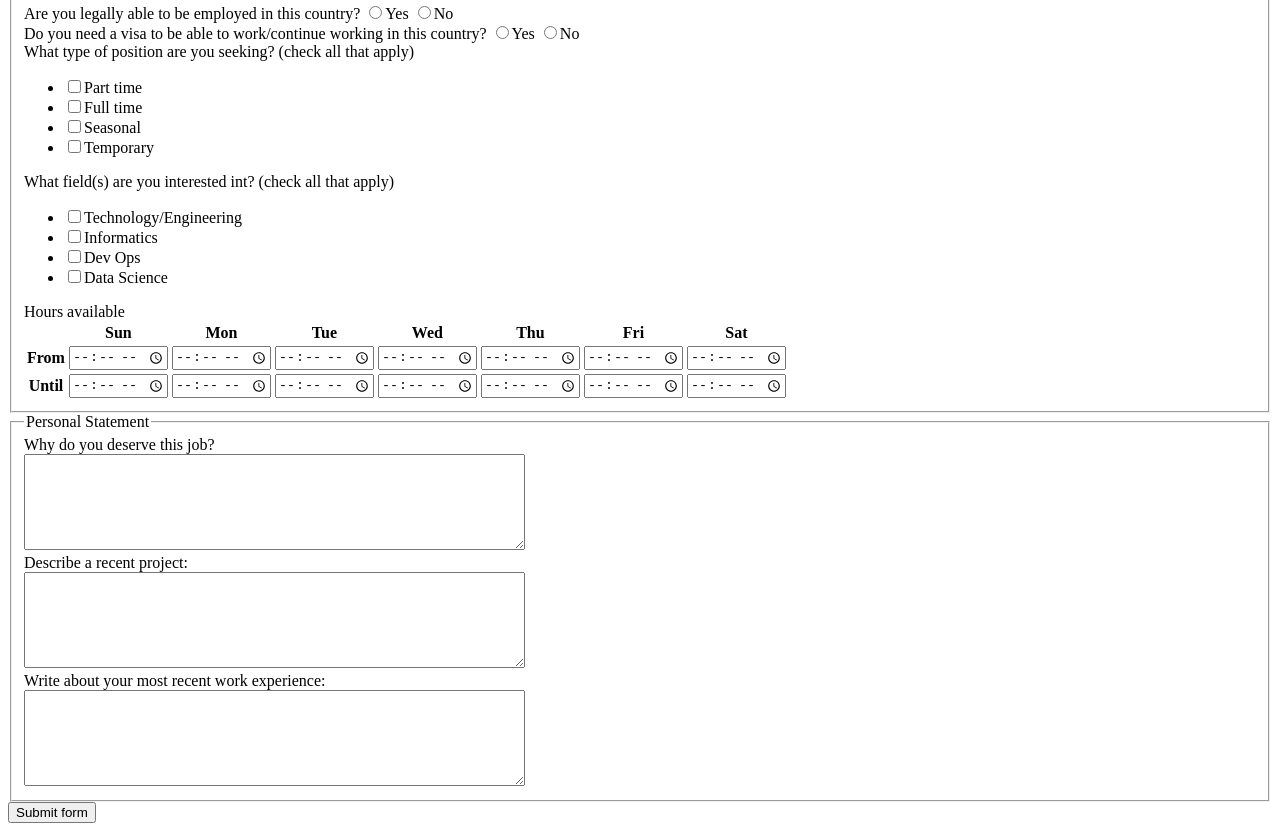
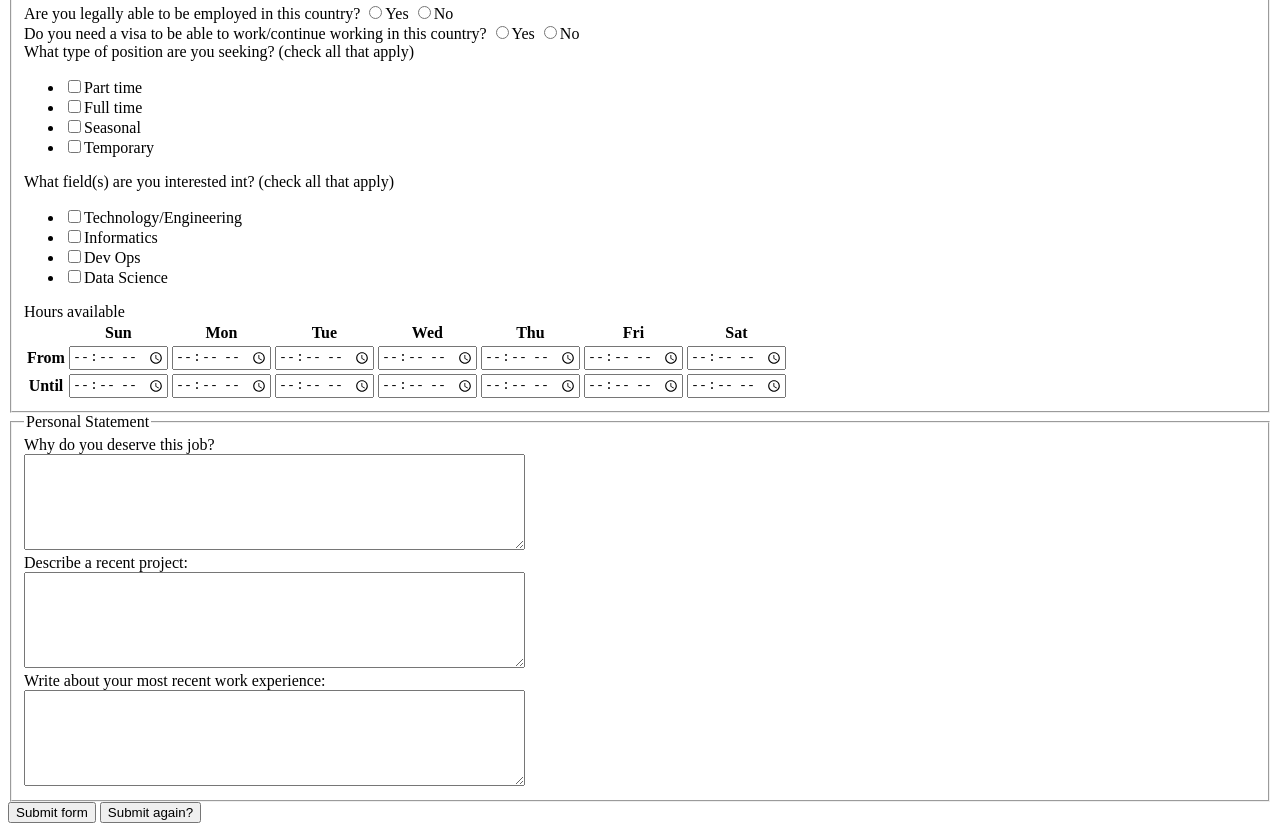
Before and after one commit to jseery-2076714/jseery-2076714.github.io, a plain HTML site: page jobApplicationForm.html in a window 1280 px wide. Shown: the part 386-1217 px from the top of the page. Drawn offline with Linux system fonts and the light colour scheme.

Commit message:
Update jobApplicationForm.html

```diff
--- a/jobApplicationForm.html
+++ b/jobApplicationForm.html
@@ -203,6 +203,7 @@
 	</fieldset>
 
 	<input type="submit" value="Submit form">
+	<input type="submit" value="Submit again?">
 
 </form>
 </body>
```
